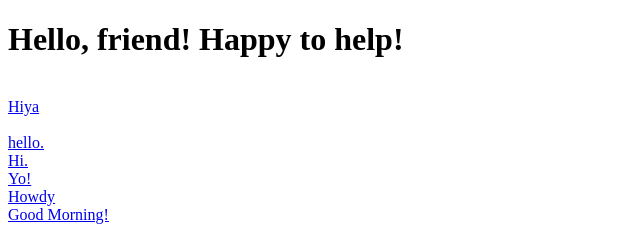
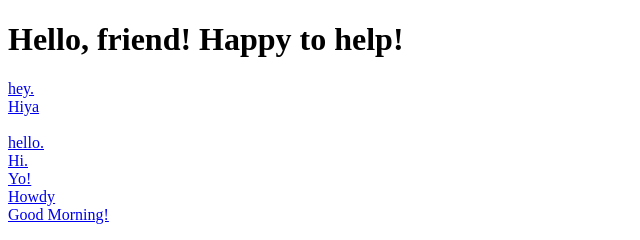
Before and after one commit to sbuckius/storygame, a plain HTML site: page index.html in a window 1280 px wide. Shown: the full height of the page, 0-640 px from the left. Drawn offline with Linux system fonts and the light colour scheme.

Commit message:
Update index.html

```diff
--- a/index.html
+++ b/index.html
@@ -6,7 +6,7 @@
 <body>
 <h1 style="font-family:Microsoft Sans Serif" > Hello, friend! Happy to help! </h1>
 
-<a style="font-family:Microsoft Sans Serif" href="https://sbuckius.github.io/storygame/human1.html">
+<a style="font-family:Microsoft Sans Serif" href="https://sbuckius.github.io/storygame/human1.html">hey. </a>
   <br>
   <a style="font-family:Microsoft Sans Serif" href="https://sbuckius.github.io/storygame/human1.html"> Hiya </a>
 
```
